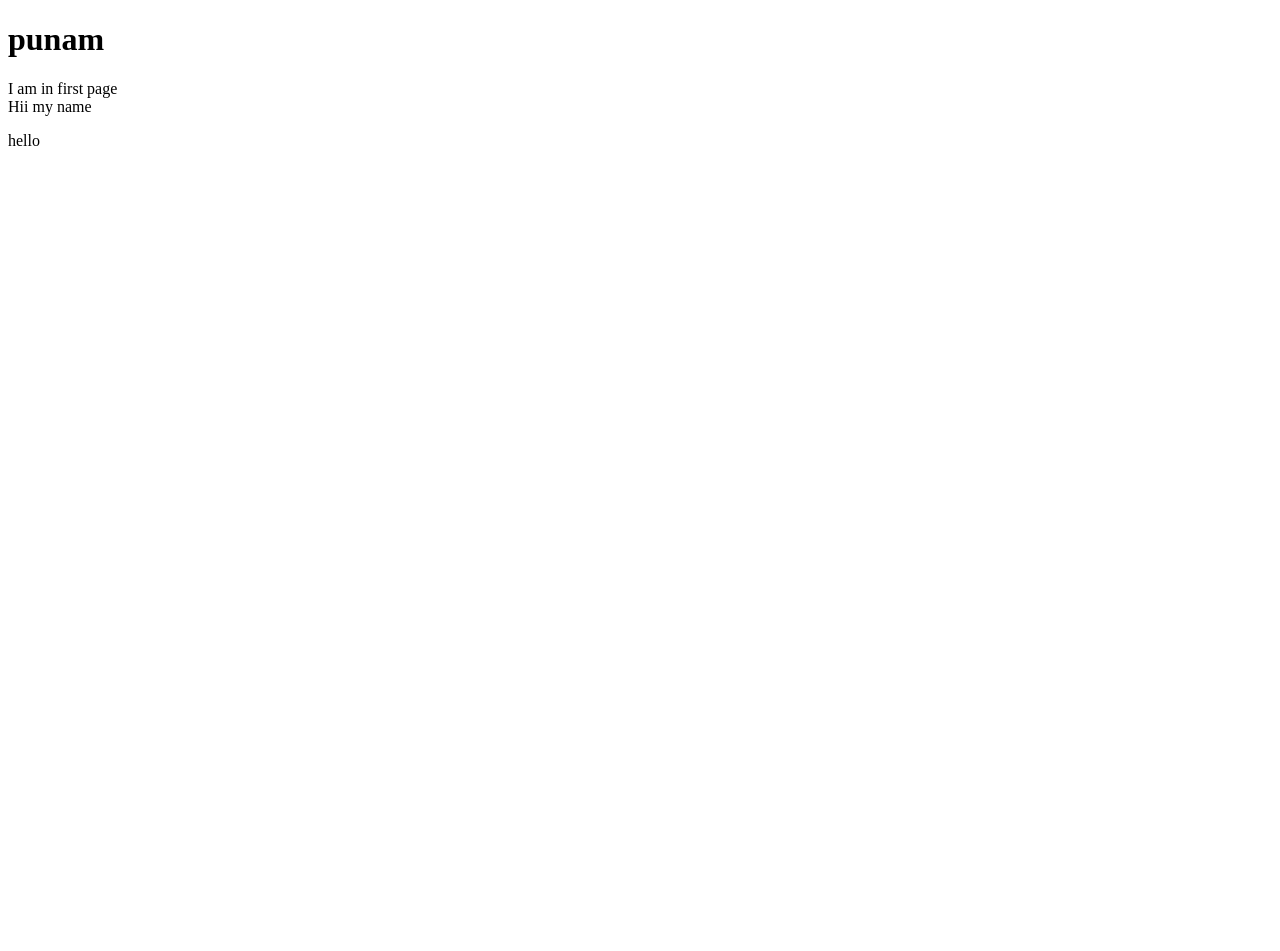
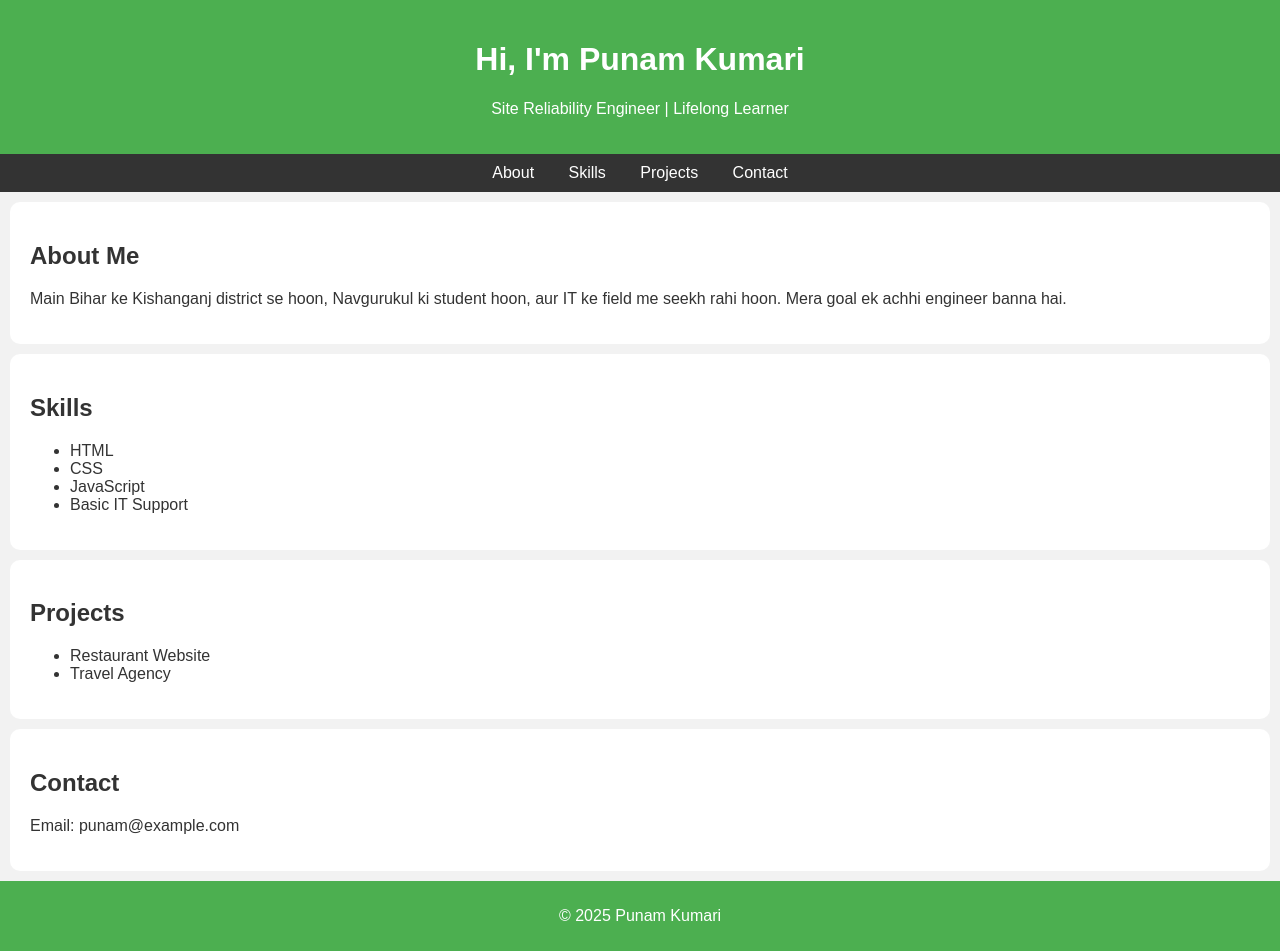
Before and after one commit to punam002/Demo-Repo, a plain HTML site: page index.html in a window 1280 px wide. Before the commit the page ends 800 px from the top, so only its background shows below. Drawn offline with Linux system fonts and the light colour scheme.

Commit message:
Updated index.html and added style.css

```diff
--- a/index.html
+++ b/index.html
@@ -3,14 +3,53 @@
 <head>
     <meta charset="UTF-8">
     <meta name="viewport" content="width=device-width, initial-scale=1.0">
-    <title>Document</title>
+    <title>First page </title>
+    <link rel="stylesheet" href="style.css">
 </head>
 <body>
-    <h1>punam</h1>
+    <header><h1>Hi, I'm Punam Kumari</h1>
+        <p>Site Reliability Engineer | Lifelong Learner</p>
+    </header>
+    <nav>
+        <a href="#about">About</a>
+        <a href="#skills">Skills</a>
+        <a href="#projects">Projects</a>
+        <a href="#contact">Contact</a>
+      </nav>
 
-    I am in first page
-    <div>Hii my name </div>
+      <section id="about">
+        <h2>About Me</h2>
+        <p>Main Bihar ke Kishanganj district se hoon, Navgurukul ki student hoon, aur IT ke field me seekh rahi hoon. Mera goal ek achhi engineer banna hai.</p>
+      </section>
+
+      <section id="skills">
+        <h2>Skills</h2>
+        <ul>
+          <li>HTML</li>
+          <li>CSS</li>
+          <li>JavaScript</li>
+          <li>Basic IT Support</li>
+        </ul>
+      </section>
+
+      <section id="projects">
+        <h2>Projects</h2>
+        <ul>
+          <li>Restaurant Website</li>
+          <li>Travel Agency</li>
+        </ul>
+      </section>
+
+      <section id="contact">
+        <h2>Contact</h2>
+        <p>Email: punam@example.com</p>
+      </section>
+
+      <footer>
+        <p>© 2025 Punam Kumari</p>
+      </footer>
+    </body>
+    </html>
+
 </body>
 </html>
-
-<p>hello</p>
--- /dev/null
+++ b/style.css
@@ -0,0 +1,40 @@
+body {
+    font-family: Arial, sans-serif;
+    margin: 0;
+    padding: 0;
+    background: #f2f2f2;
+    color: #333;
+  }
+
+  header {
+    background-color: #4CAF50;
+    color: white;
+    padding: 20px;
+    text-align: center;
+  }
+
+  nav {
+    background: #333;
+    text-align: center;
+    padding: 10px;
+  }
+
+  nav a {
+    color: white;
+    margin: 0 15px;
+    text-decoration: none;
+  }
+
+  section {
+    padding: 20px;
+    margin: 10px;
+    background: white;
+    border-radius: 10px;
+  }
+
+  footer {
+    background-color: #4CAF50;
+    color: white;
+    text-align: center;
+    padding: 10px;
+  }
```
